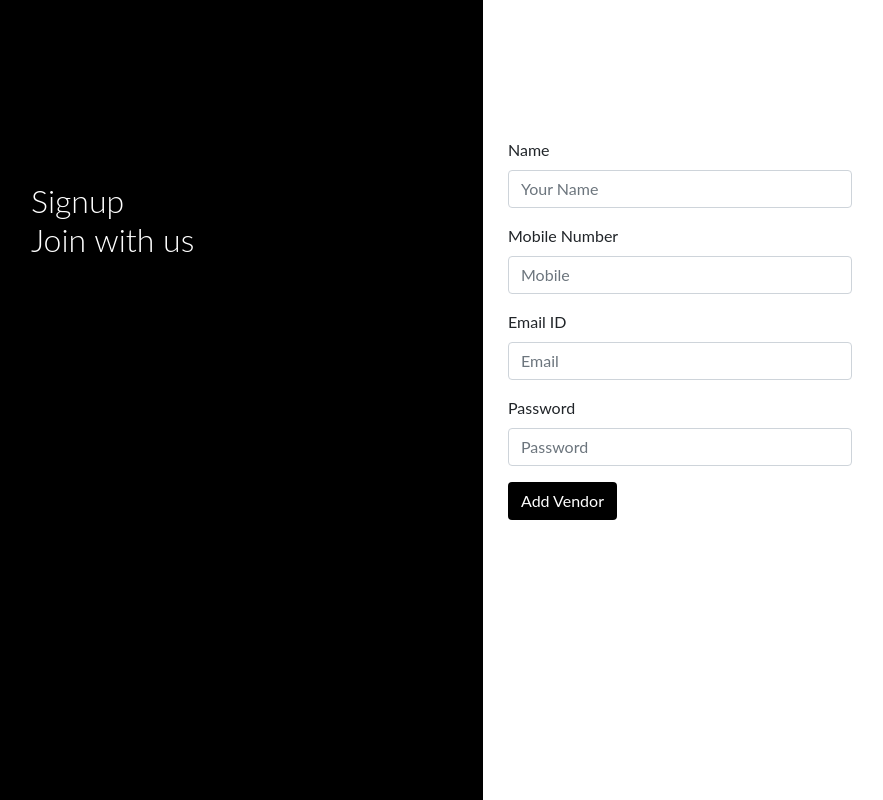
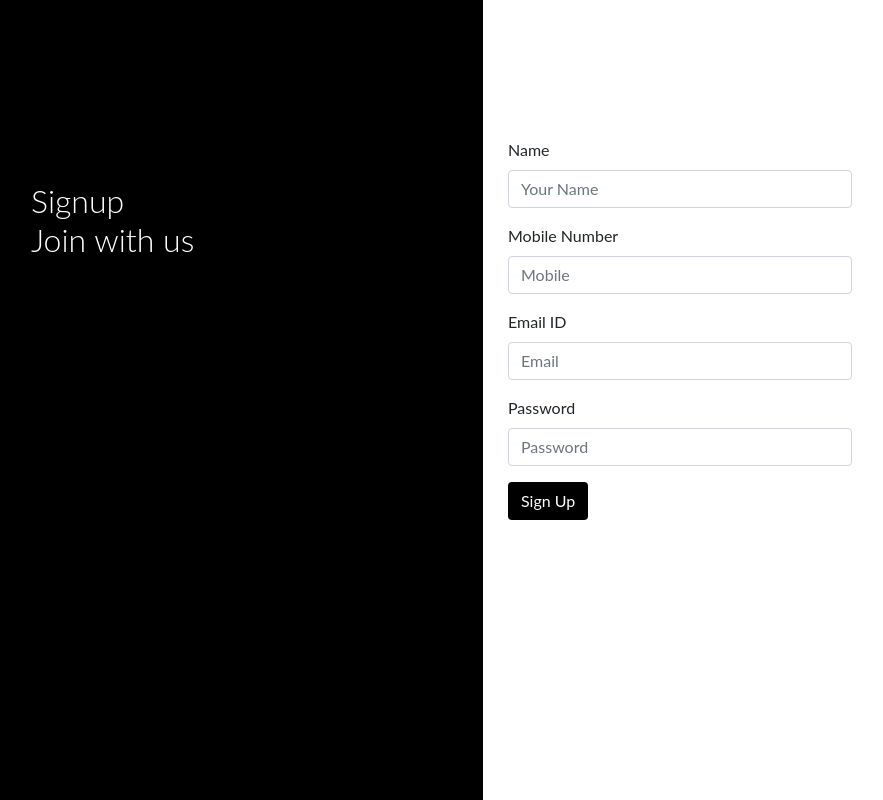
Before and after one commit to shameemm/Book-Review, a Node server app: page /signUpPage in a window 1280 px wide. Shown: the whole page, without its empty margins (29-912 px from the left). Run offline with Node 20, Linux system fonts and the light colour scheme; some libraries are stand-ins or nearby versions.

Commit message:
change on Signuo bottun

```diff
--- a/views/user/signUp.hbs
+++ b/views/user/signUp.hbs
@@ -47,7 +47,7 @@
           />
         </div>
 
-        <button type="submit" class="btn btn-black">Add Vendor</button>
+        <button type="submit" class="btn btn-black">Sign Up</button>
 
       </form>
     </div>
```
Also changed, not shown: 1 other file.
